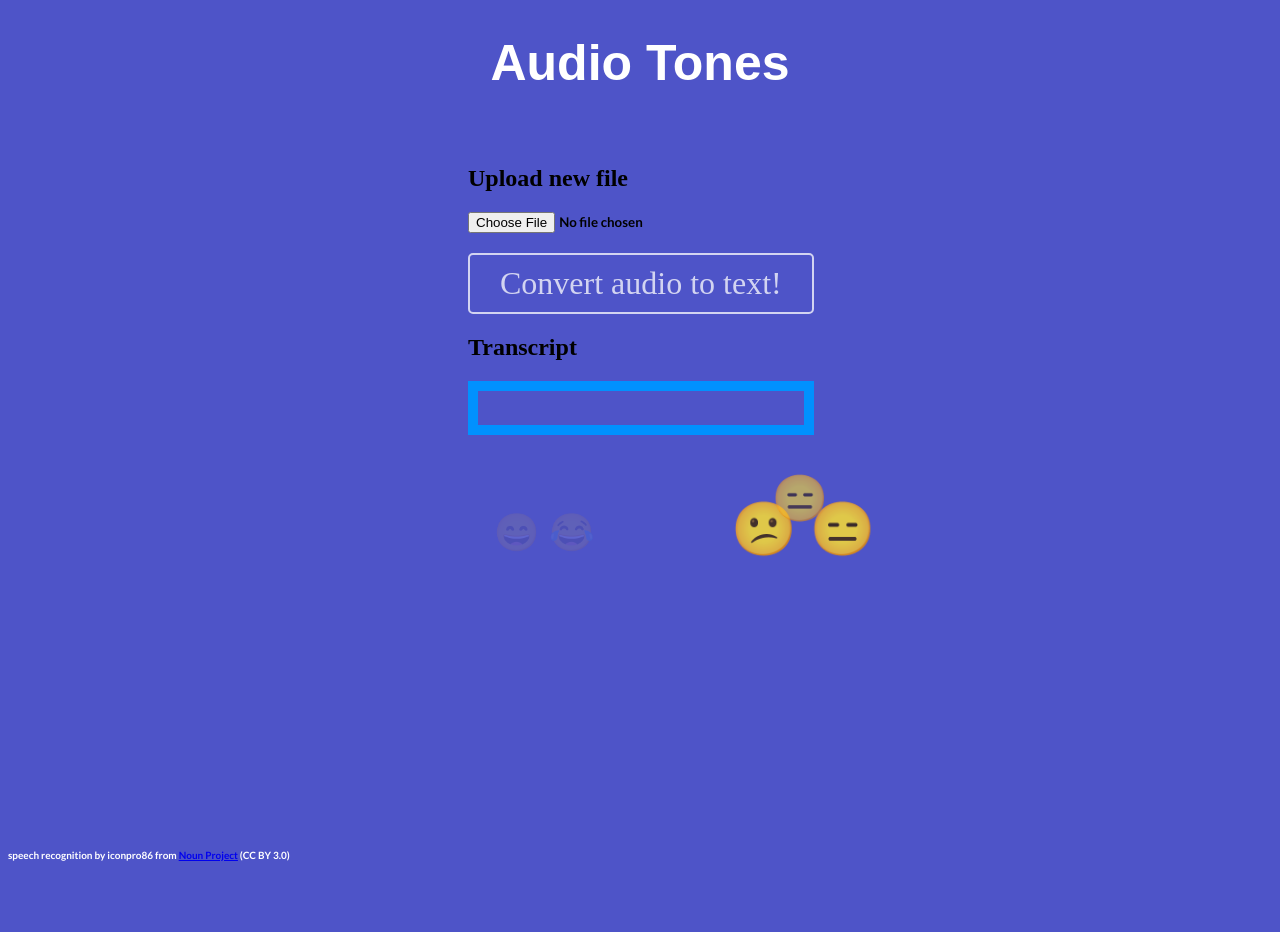
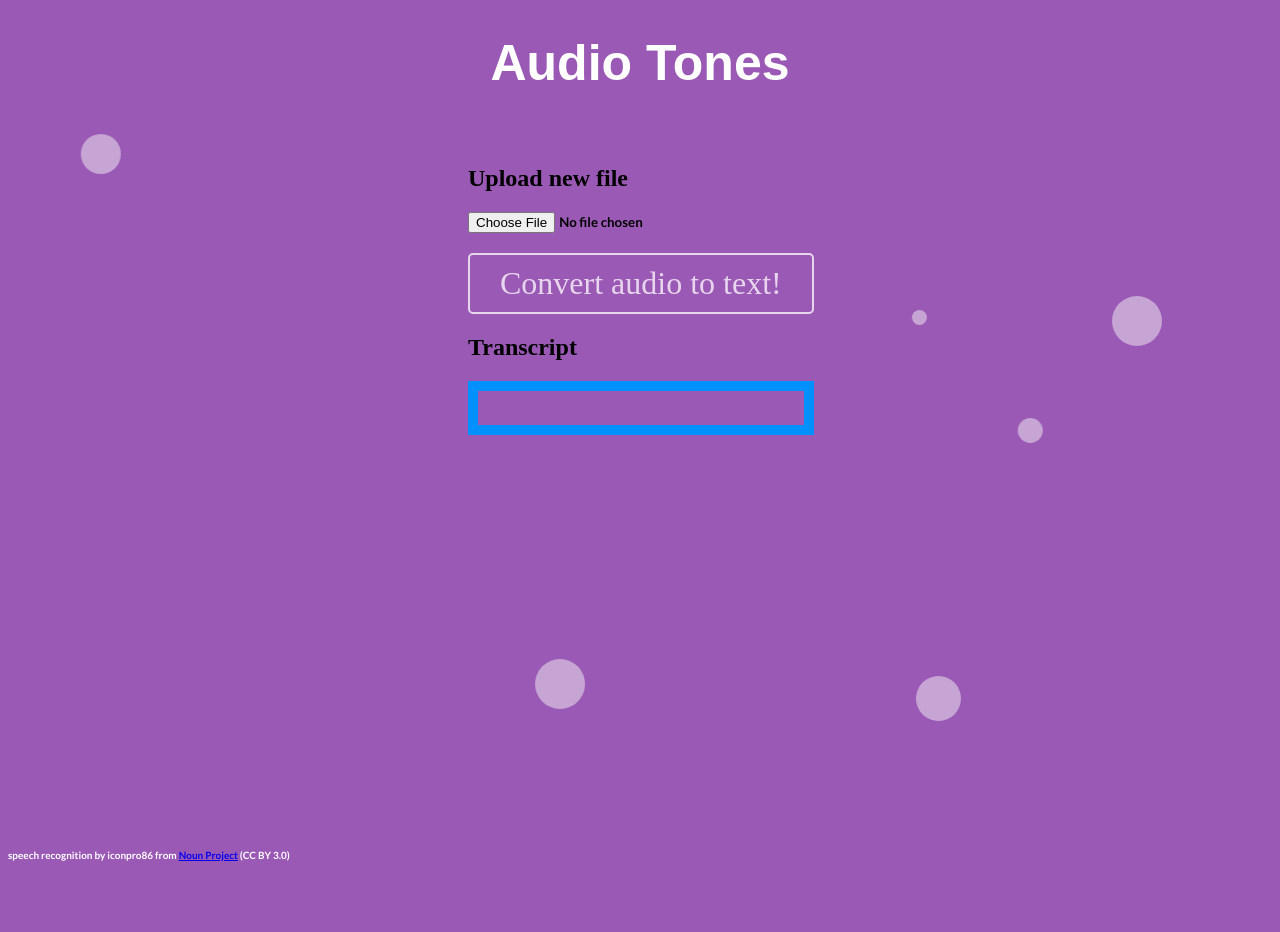
Before and after one commit to nyle-arora/audio-tones, a Flask app: template templates/index.html in a window 1280 px wide. Run offline with Flask 3, Linux system fonts and the light colour scheme; the template is opened without the code that fills it, so the values that code supplies are empty; some web fonts are replaced.

Commit message:
bubble style background instead

```diff
--- a/static/styles/index.css
+++ b/static/styles/index.css
@@ -2,10 +2,10 @@
     font-family: 'Lato', sans-serif;
 }
 
-body {
+/* body {
     background: #4e54c8;
     background: -webkit-linear-gradient(to left, #8f94fb, #4e54c8);
-}
+} */
 
 .heading {
     width: 100%;
@@ -66,65 +66,115 @@
     top: 90%;
 }
 
-.muzieknootjes {
-    display: block;
-    margin: auto;
-    position: relative;
-    width: 50%;
-    min-width: 300px;
-    height: 200px;
-    border: 0px solid #000;
+#background-wrap {
+    bottom: 0;
+	left: 0;
+	position: fixed;
+	right: 0;
+	top: 0;
+	z-index: -1;
+    background: #9b59b6;
+
 }
 
-.noot-1,
-.noot-2,
-.noot-3,
-.noot-4 {
-  position: absolute;
-  animation: notes 2s infinite linear;
-  font-size: 35px;
-  opacity: 0;
+.bubble{
+    position: absolute;
+    bottom: 0;
+    background: #f1f1f1;
+    border-radius: 50%;
+    opacity: 0.5;
+    animation: flying 10s infinite ease-in;
 }
 
-.noot-1 {
-    top: 60px;
-    left: 0;
-    animation-delay: 0.5s;
+.bubble:nth-child(1){
+    width: 40px;
+    height: 40px;
+    left: 10%;
+    animation-duration: 8s;
 }
 
-.noot-2 {
-    top: 30px;
-    left: 30%;
+.bubble:nth-child(2){
+    width: 20px;
+    height: 20px;
+    left: 20%;
+    animation-duration: 5s;
     animation-delay: 1s;
 }
 
-.noot-3 {
-    top: 90px;
-    left: 60%;
-    animation-delay: 1.5s;
-}
-
-.noot-4 {
-    top: 40px;
-    left: 90%;
+.bubble:nth-child(3){
+    width: 50px;
+    height: 50px;
+    left: 35%;
+    animation-duration: 10s;
     animation-delay: 2s;
 }
 
-@keyframes notes {
-    0% {
-      transform: scale(1) translate(0, 0);
-      opacity: 0;
+.bubble:nth-child(4){
+    width: 80px;
+    height: 80px;
+    left: 50%;
+    animation-duration: 7s;
+    animation-delay: 0s;
+}
+
+.bubble:nth-child(5){
+    width: 35px;
+    height: 35px;
+    left: 55%;
+    animation-duration: 6s;
+    animation-delay: 1s;
+}
+
+.bubble:nth-child(6){
+    width: 45px;
+    height: 45px;
+    left: 65%;
+    animation-duration: 8s;
+    animation-delay: 3s;
+}
+
+.bubble:nth-child(7){
+    width: 25px;
+    height: 25px;
+    left: 75%;
+    animation-duration: 7s;
+    animation-delay: 2s;
+}
+
+.bubble:nth-child(8){
+    width: 80px;
+    height: 80px;
+    left: 80%;
+    animation-duration: 6s;
+    animation-delay: 1s;
+}
+
+.bubble:nth-child(9){
+    width: 15px;
+    height: 15px;
+    left: 70%;
+    animation-duration: 9s;
+    animation-delay: 0s;
+}
+
+.bubble:nth-child(10){
+    width: 50px;
+    height: 50px;
+    left: 85%;
+    animation-duration: 5s;
+    animation-delay: 3s;
+}
+
+@keyframes flying{
+    0%{
+      bottom: -100px;
+      transform: translateX(0);
     }
-    50% {
-      opacity: 1;
-      transform: scale(1.5) translate(50%, -50%);
+    50%{
+      transform: translateX(100px);
     }
-    80% {
-      opacity: 0;
-      transform: scale(1.5) translate(100%, -100%);
-    }
-    100% {
-      transform: scale(1.5) translate(100%, -100%);
-      opacity: 0;
+    100%{
+      bottom: 1080px;
+      transform: translateX(-200px);
     }
 }
--- a/templates/index.html
+++ b/templates/index.html
@@ -14,6 +14,18 @@
     <body>
         <div class="heading">
             <h1>Audio Tones</h1>
+        </div>
+        <div id="background-wrap">
+            <div class="bubble x1"></div>
+            <div class="bubble x2"></div>
+            <div class="bubble x3"></div>
+            <div class="bubble x4"></div>
+            <div class="bubble x5"></div>
+            <div class="bubble x6"></div>
+            <div class="bubble x7"></div>
+            <div class="bubble x8"></div>
+            <div class="bubble x9"></div>
+            <div class="bubble x10"></div>
         </div>
         <div id="speechContainer">
             <h2>Upload new file</h2>
@@ -33,13 +45,6 @@
                 <p>{{polarity_score}}</p>
             </div>
             {% endif %}
-
-            <div class="muzieknootjes">
-                <div class="noot-1"> &#128516; &#128514; </div>
-                <div class="noot-2"> &#128514; </div>
-                <div class="noot-3"> &#128533; &#128529; </div>
-                <div class="noot-4"> &#128529; </div>
-            </div>
         </div>
         <p id="copyright">speech recognition by iconpro86 from <a href="https://thenounproject.com/browse/icons/term/speech-recognition/" target="_blank" title="speech recognition Icons">Noun Project</a> (CC BY 3.0)</p>
     </body>
```
